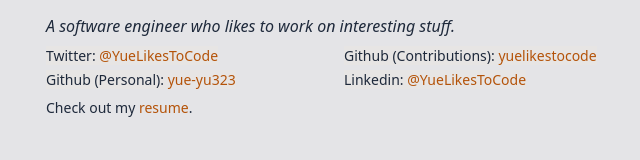
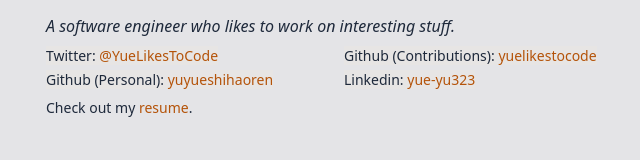
Before and after one commit to yuelikestocode/yuelikestocode.github.io, a Gatsby site: page / in a window 1280 px wide. Shown: the part 182-342 px from the top of the page, without its empty margins (298-938 px from the left). Built offline with nearby package versions, Linux system fonts and the light colour scheme; Gatsby itself is replaced by a stand-in of ours.

Commit message:
typo fix

```diff
--- a/src/components/bio.js
+++ b/src/components/bio.js
@@ -36,12 +36,12 @@ const Bio = () => {
         />
         <SocialItem
           label="Github (Personal)"
-          altText="yue-yu323"
+          altText="yuyueshihaoren"
           href="https://github.com/yuyueshihaoren"
         />
         <SocialItem
           label="Linkedin"
-          altText="@YueLikesToCode"
+          altText="yue-yu323"
           href="https://www.linkedin.com/in/yue-yu323/"
         />
       </div>
```
